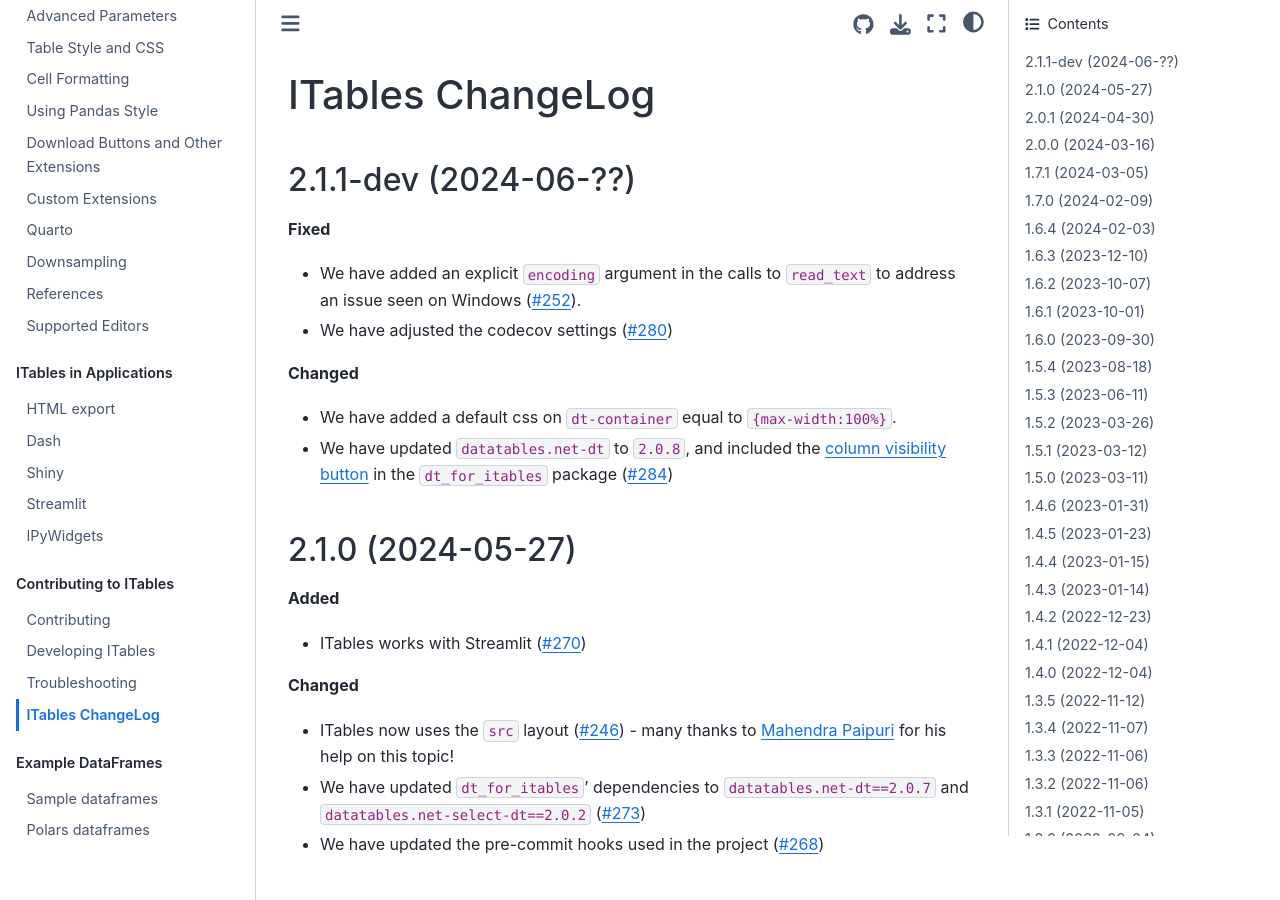
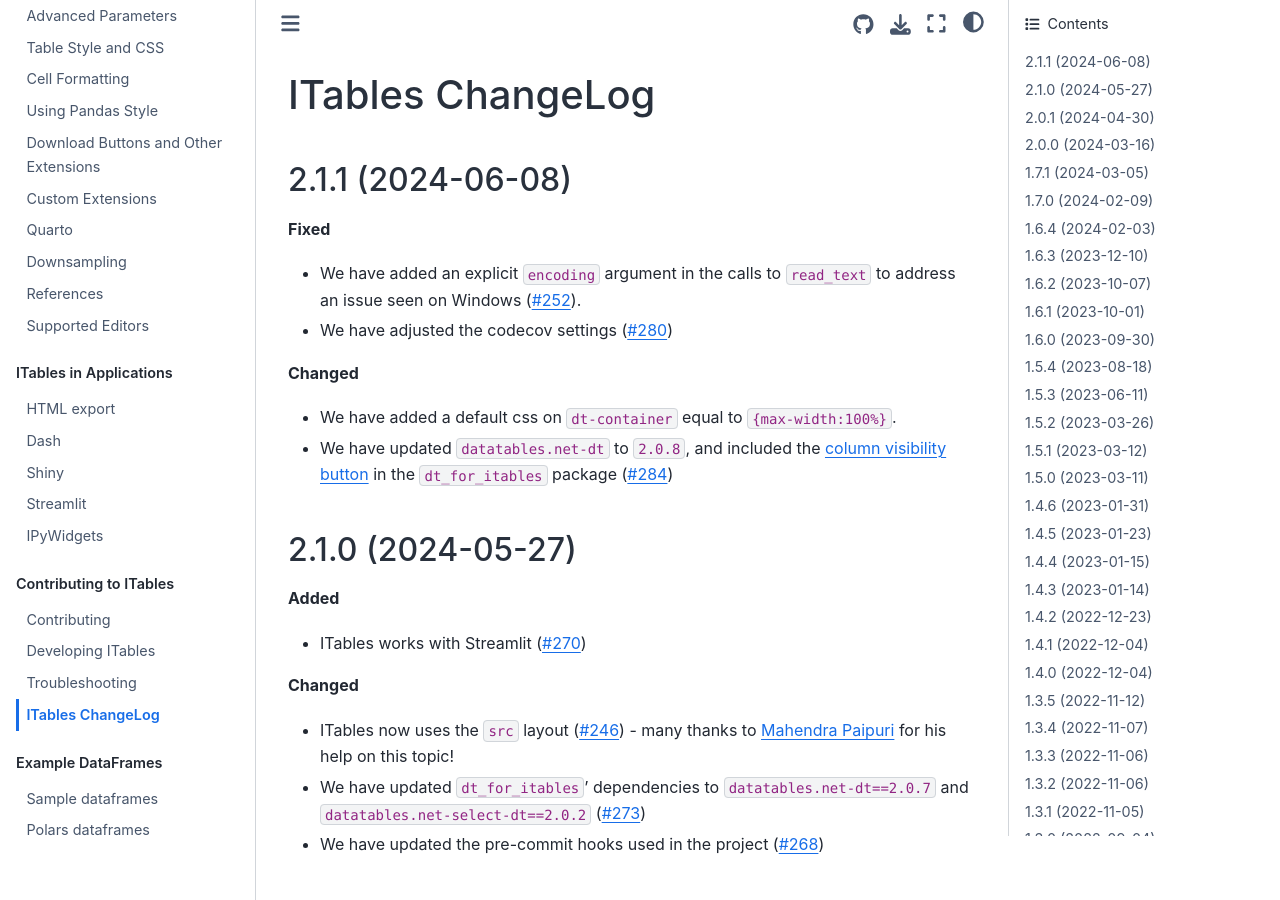
Before and after one commit to mwouts/itables, a Jupyter Book: the page built from docs/changelog.md, in a window 1280 px wide and 900 px high. Built offline with Jupyter Book 1.0.4 settings and Sphinx 7.4.7 and the Sphinx Book theme 1.1.4, drawn with Linux system fonts in a browser that asks for light colours.

Commit message:
Version 2.1.1

```diff
--- a/docs/changelog.md
+++ b/docs/changelog.md
@@ -1,7 +1,7 @@
 ITables ChangeLog
 =================
 
-2.1.1-dev (2024-06-??)
+2.1.1 (2024-06-08)
 ------------------
 
 **Fixed**
--- a/src/itables/version.py
+++ b/src/itables/version.py
@@ -1,3 +1,3 @@
 """ITables' version number"""
 
-__version__ = "2.1.1-dev"
+__version__ = "2.1.1"
```
